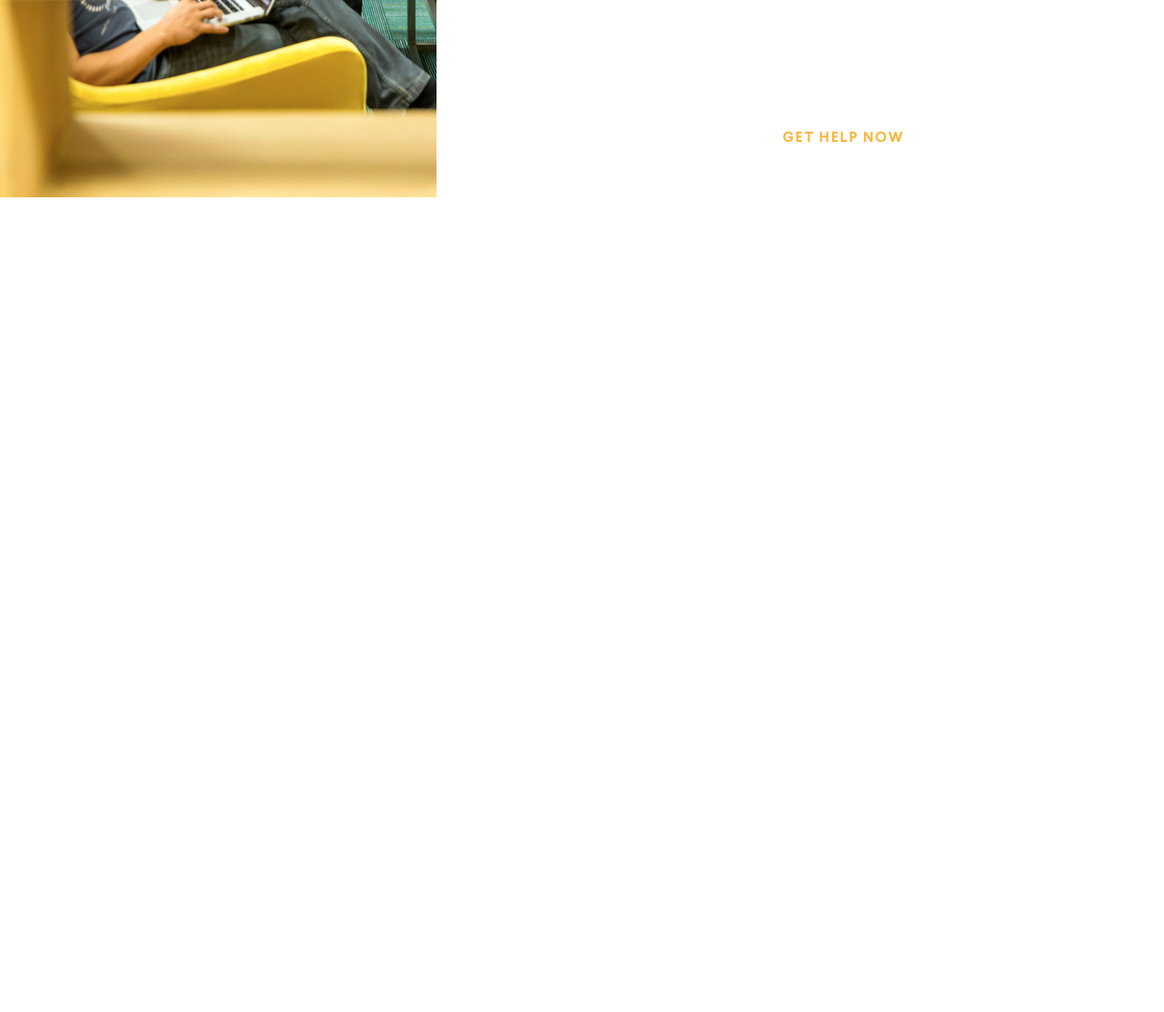
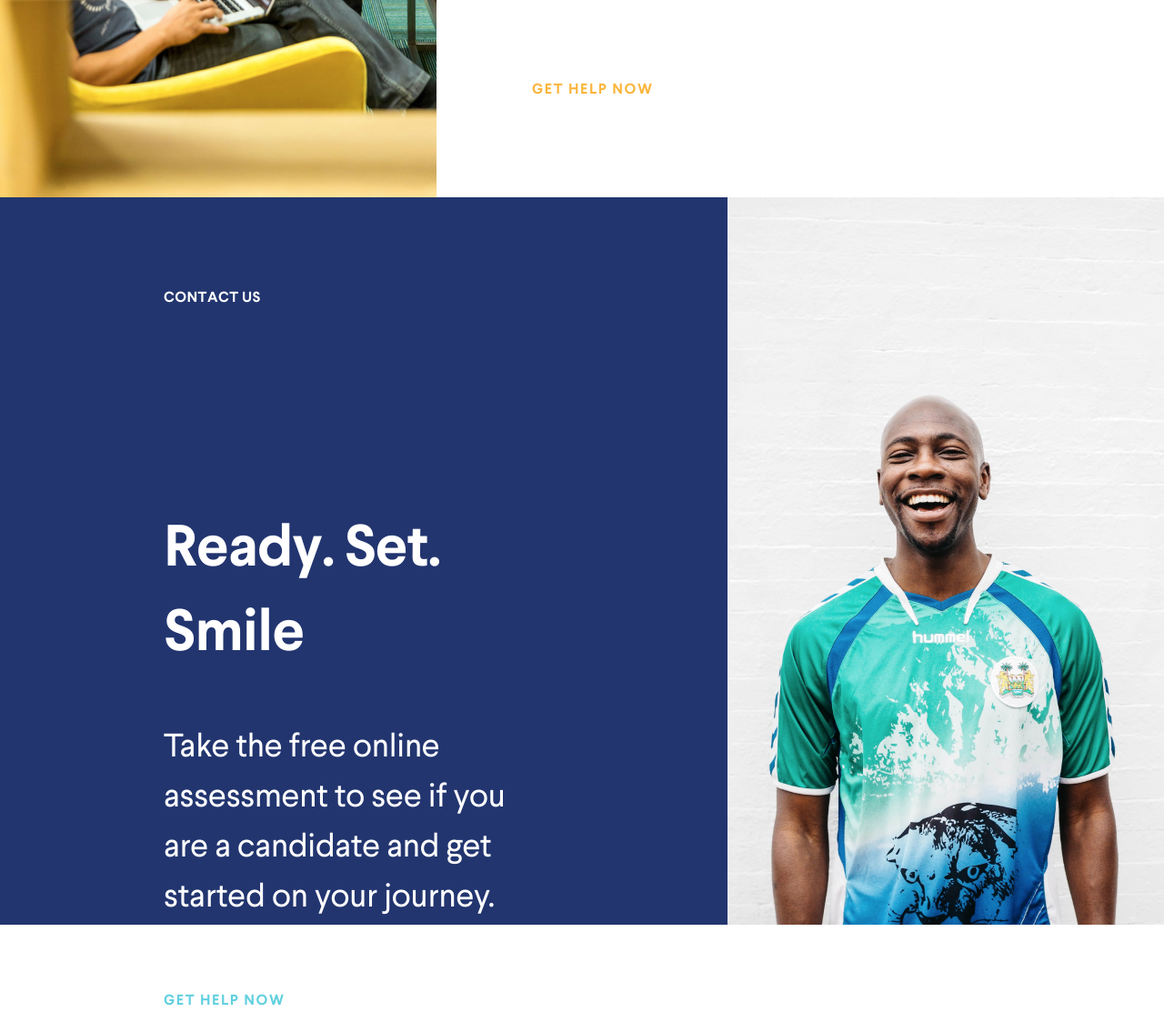
Before and after one commit to egorsv1985/Thrivetalk, a website: page src/index.html in a window 1280 px wide. Shown: the part 4452-5565 px from the top of the page at 91% size. Before the commit the page ends 4669 px from the top, so only its background shows below. Drawn offline with nearby package versions, Linux system fonts and the light colour scheme; files that its build step writes are made by us from their sources.

Commit message:
fixed bags adaptive in block blog

```diff
--- a/src/assets/scss/blocks/_blog.scss
+++ b/src/assets/scss/blocks/_blog.scss
@@ -22,13 +22,12 @@
 	// .blog__inner
 	&__inner {
 		padding: 60px 10px 0;
-		margin: 0 auto;
 
-		@include flex (center, $flex-direction: column);
-		align-items: center;
+		@include flex ($flex-direction: column);
 
 		@media only screen and (max-width: 1050px) {
 			padding: 20px 10px;
+			align-items: center;
 		}
 	}
 
@@ -38,6 +37,9 @@
 		letter-spacing: 0.8px;
 		margin-bottom: 225px;
 
+		@media only screen and (max-width: 1250px) {
+			margin-bottom: 175px;
+		}
 		@media only screen and (max-width: 1050px) {
 			margin-bottom: 30px;
 		}
@@ -50,7 +52,9 @@
 		letter-spacing: -0.4px;
 		max-width: 676px;
 		margin-bottom: 145px;
-
+		@media only screen and (max-width: 1250px) {
+			margin-bottom: 100px;
+		}
 		@media only screen and (max-width: 1050px) {
 			margin-bottom: 30px;
 			text-align: center;
--- a/src/assets/scss/blocks/_contacts.scss
+++ b/src/assets/scss/blocks/_contacts.scss
@@ -1,4 +1,5 @@
 .contacts {
+	background-color: #22356F;
 
 
 	// .contacts__grid
@@ -6,41 +7,68 @@
 		display: grid;
 		grid-template-columns: 1fr 480px;
 		grid-template-rows: 800px;
+		gap: 200px;
 
+		@media only screen and (max-width: 360px) {
+			grid-template-columns: 1fr;
+			grid-template-rows: 1fr;
+			gap: 20px;
+		}
 	}
 
 	// .contacts__wrapper
 	&__wrapper {
-		background-color: #22356F;
-		padding: 110px 0 0 180px;
+
+		padding: 105px 0 30px 180px;
+		margin: 0 auto;
+		@include flex ($flex-direction: column);
+		@media only screen and (max-width: 1050px) {
+			padding: 20px 10px;
+			align-items: center;
+		}
 	}
 
 	// .contacts__title
 	&__title {
 		@include font (16px, 12px);
-		letter-spacing: 0.06em;
-		margin-bottom: 222px;
+		letter-spacing: 0.45px;
+		margin-bottom: 225px;
+		@media only screen and (max-width: 1050px) {
+			margin-bottom: 30px;
+		}
 	}
 
 	// .contacts__subtitlee
 	&__subtitlee {
-		@include font (64px, 94px, 700);
+		@include font (64px, 93px, 700);
+		letter-spacing: -1px;
 		margin-bottom: 50px;
+		@media only screen and (max-width: 1050px) {
+			margin-bottom: 30px;
+		}
 	}
 
 	// .contacts__text
 	&__text {
-		@include font (36px, 53px);
-		letter-spacing: -0.005em;
-		margin-bottom: 80px;
-		max-width: 550px;
+		@include font (36px, 55px);
+		letter-spacing: -0.2px;
+		margin-bottom: 75px;
+		max-width: 590px;
+
+
+		@media only screen and (max-width: 1050px) {
+			margin-bottom: 30px;
+			text-align: center;
+		}
+
+		@media only screen and (max-width: 460px) {
+			font-size: 30px;
+		}
 	}
 
-	// .contacts__link
-	&__link {
-		@include font (16px, 23px, 700);
-		letter-spacing: 0.1em;
-
-		color: #62D0DF;
+	&__img {
+		object-fit: cover;
+		@include wh (100%);
+		max-height: 800px;
 	}
 }
--- a/src/assets/scss/components/_link.scss
+++ b/src/assets/scss/components/_link.scss
@@ -1,6 +1,7 @@
 .link {
 	@include font (16px, 1.4, 700);
 	letter-spacing: 0.1em;
+	margin-bottom: 30px;
 
 	&--orange {
 		color: #FAB63E;
--- a/src/index.html
+++ b/src/index.html
@@ -206,20 +206,20 @@
     </section>
     <!-- blog -->
     <!-- contacts -->
-    <!-- <section class="contacts">
+    <section class="contacts">
         <div class="contacts__grid">
             <div class="contacts__wrapper">
-                <h2 class="contacts__title title">CONTACT US</h2>
+                <h2 class="contacts__title title title--light">CONTACT US</h2>
 
                 <h3 class="contacts__subtitlee">Ready. Set. Smile</h3>
                 <p class="contacts__text">Take the free online assessment to see if you are a candidate and get started
                     on
                     your journey.</p>
-                <a href="#" class="link link--yellow">GET HELP NOW</a>
+                <a href="#" class="link link--blue">GET HELP NOW</a>
             </div>
             <img class="contacts" src="./assets/images/contacts/contacts__img.jpg" alt="contacts">
         </div>
-    </section> -->
+    </section>
     <!-- contacts -->
     <!-- footer -->
     <!-- <footer class="footer">
```
Also changed, not shown: dist/assets/css/style.min.css, dist/index.html, 1 other file.
